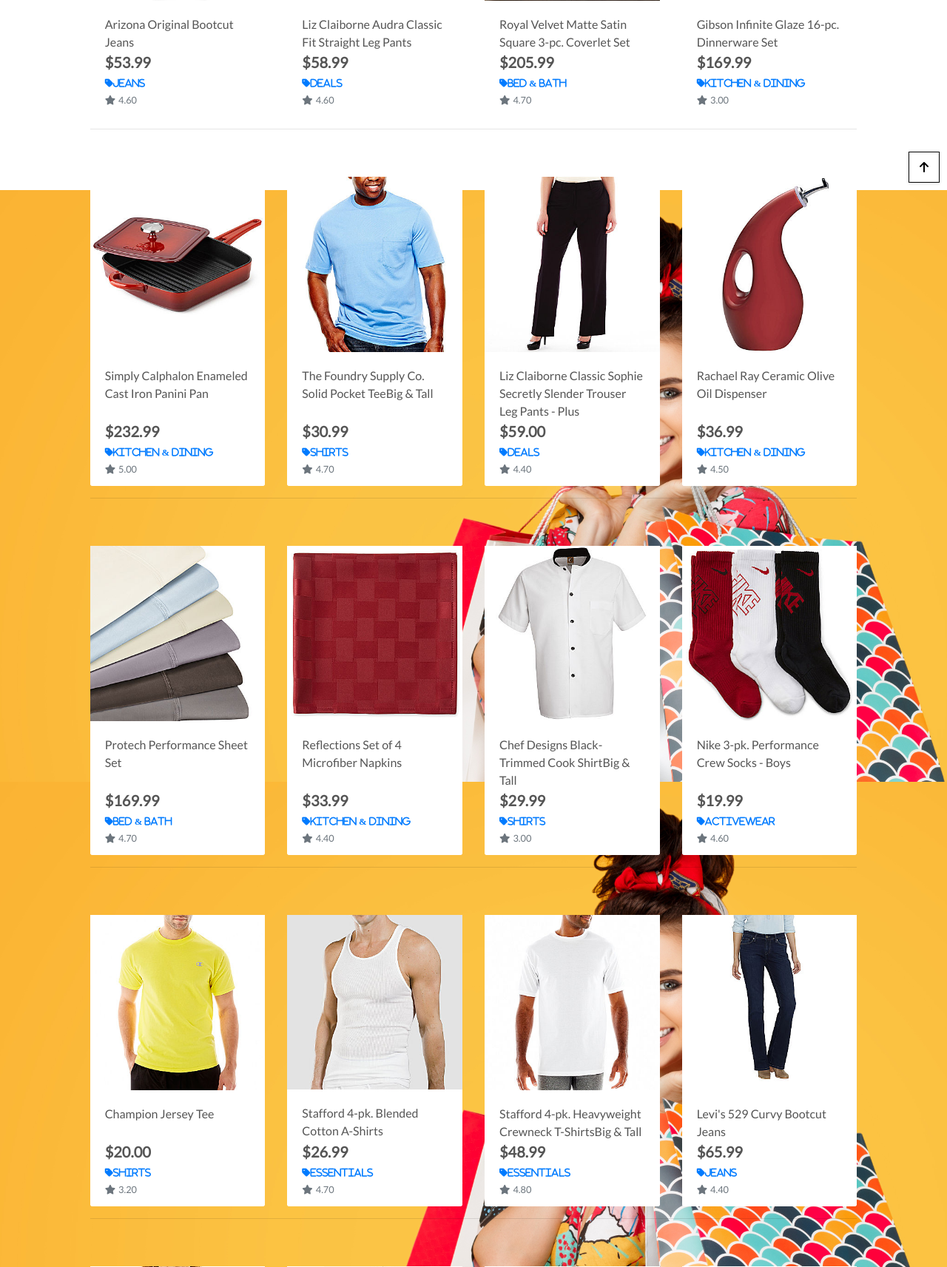
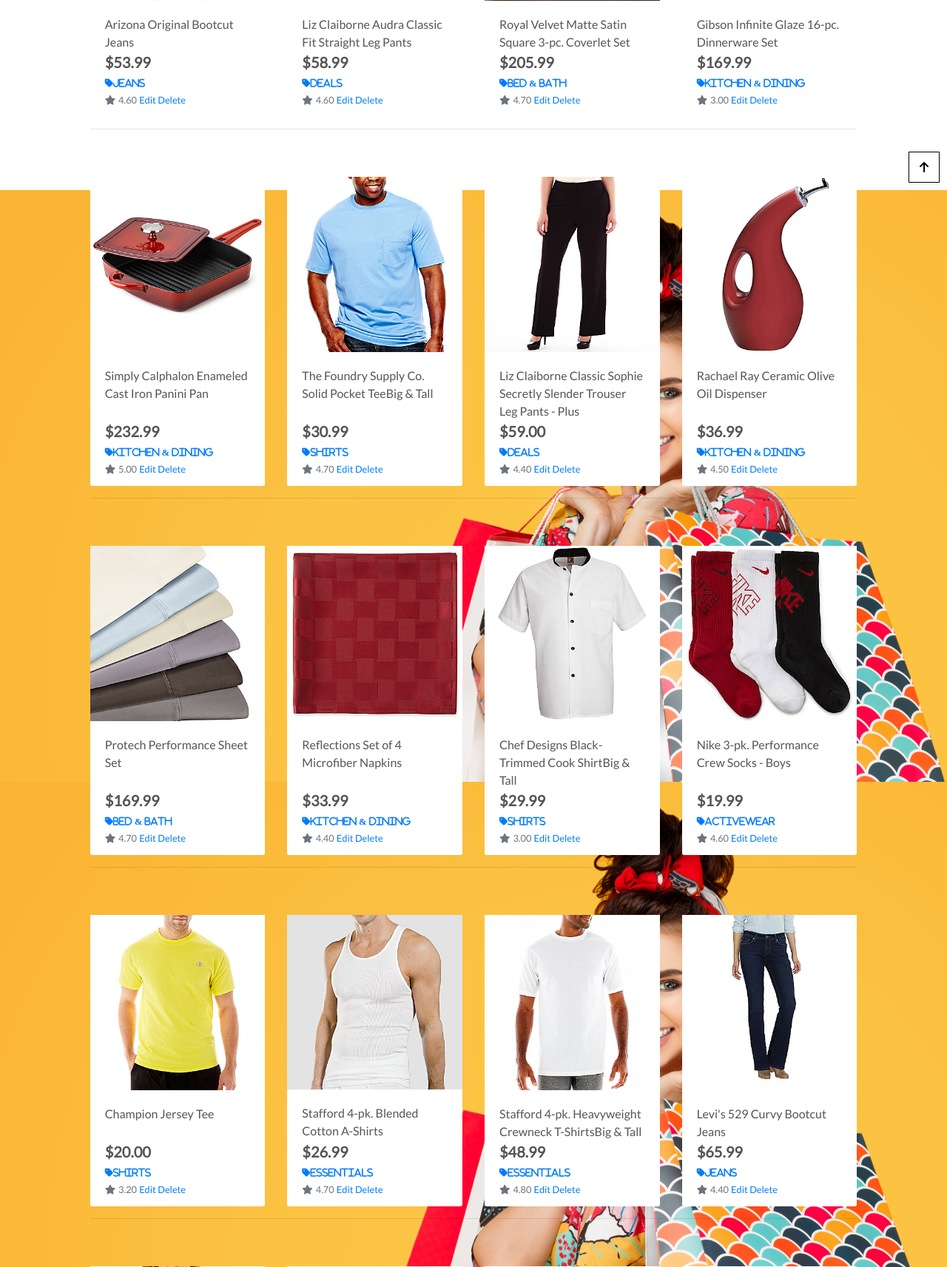
Before and after one commit to teppm/e-commerce-school-study, a Django app: page /products/ in a window 1280 px wide. Shown: the part 543-2256 px from the top of the page at 74% size. Run offline with Django 3.2, Linux system fonts and the light colour scheme; the visitor is signed in with stand-in values (Sample User, id 1); data comes from the database, SQL or seed files in the repository; parts of the project's set-up code (start-up, migrations or seed data) failed here and were passed over; some libraries are stand-ins or nearby versions.

Commit message:
delete and edit product functionality added

```diff
--- a/products/templates/products/product_details.html
+++ b/products/templates/products/product_details.html
@@ -43,6 +43,12 @@
                 {% if product.rating %}
                 <small class="text-muted"><i class="fas fa-star mr-1"></i>{{ product.rating }}</small> {% else %}
                 <small class="text-muted">No rating</small>
+                {% endif %}
+                {% if request.user.is_superuser %}
+                    <small class="ml-e">
+                        <a href="{% url 'edit_product' product.id%}">Edit</a>
+                        <a href="{% url 'delete_product' product.id%}">Delete</a>
+                    </small>
                 {% endif %}
                 <p class="mt-3">{{ product.description }}</p>
                 <form class="form" action="{% url 'add_to_bag' product.id %}" method="POST">
--- a/products/templates/products/products.html
+++ b/products/templates/products/products.html
@@ -83,6 +83,12 @@
                                         {% else%}
                                             <small class="text-muted">No Rating</small>
                                         {% endif %}
+                                        {% if request.user.is_superuser %}
+                                            <small class="ml-e">
+                                                <a href="{% url 'edit_product' product.id%}">Edit</a>
+                                                <a href="{% url 'delete_product' product.id%}">Delete</a>
+                                            </small>
+                                        {% endif %}
                                     </div>
                                 </div>
                             </div>
--- a/products/urls.py
+++ b/products/urls.py
@@ -7,5 +7,6 @@ urlpatterns = [
     path('<int:product_id>/', views.product_detail, name='product_detail'),
     path('add/', views.add_product, name='add_product'),
     path('edit/<int:product_id>', views.edit_product, name='edit_product'),
+    path('delete/<int:product_id>', views.delete_product, name='delete_product'),
 
 ]
--- a/products/views.py
+++ b/products/views.py
@@ -77,9 +77,9 @@ def add_product(request):
     if request.method == 'POST':
         form = ProductForm(request.POST, request.FILES)
         if form.is_valid():
-            form.save()
+            product = form.save()
             messages.success(request, 'Successully added product!')
-            return redirect(reverse('add_product'))
+            return redirect(reverse('product_detail', args=[product.id]))
         else:
             messages.error(request, 'Failed to add product. Please ensure the form is valid')
     else:
@@ -116,3 +116,11 @@ def edit_product(request, product_id):
     }
 
     return render(request, template, context)
+
+
+
+def delete_product(request, product_id):
+    product = get_object_or_404(Product, pk=product_id)
+    product.delete()
+    messages.success(request, f'Item has been deleted!')
+    return redirect(reverse('products'))
```
